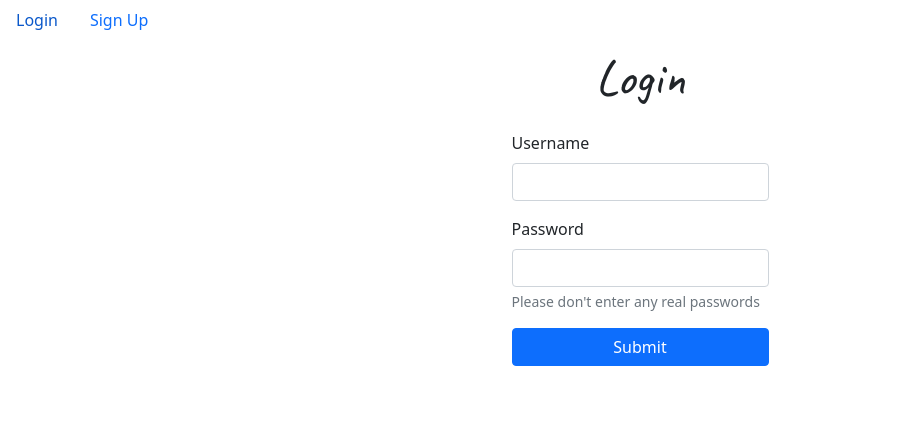
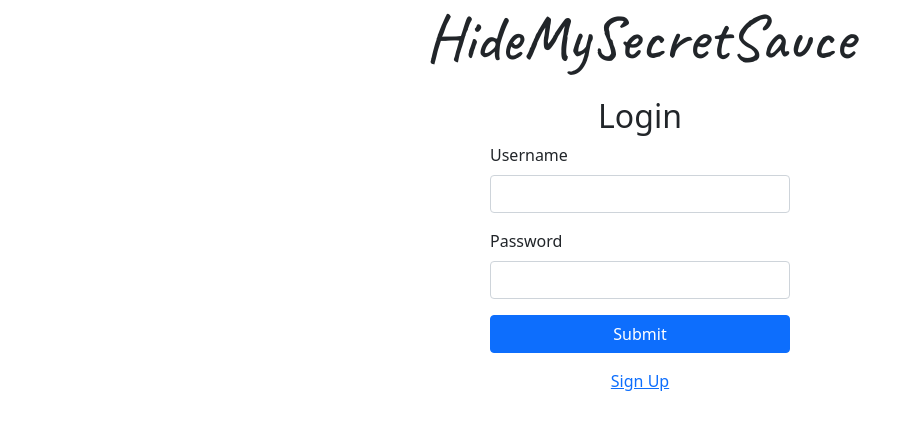
Before and after one commit to makeopensource/hidemysecretsauce.com, a Flask app: page /login in a window 1280 px wide. Shown: the top 430 px of the page, without its empty margins (0-905 px from the left). Run offline with Flask 2, Linux system fonts and the light colour scheme.

Commit message:
working on integrating qr code display

```diff
--- a/hidemysecretsauce/app.py
+++ b/hidemysecretsauce/app.py
@@ -1,34 +1,28 @@
 import secrets
 from flask import Flask, request, make_response, \
     render_template, url_for, redirect
-from database import users, sauces
+from database import *
 import bcrypt
 import re
 from bson.objectid import ObjectId
-
-
+import qrcode
+import pyotp
 
 
 app = Flask(__name__)
 SECURE = False
 
 
-
 @app.route('/')
 def home():
     token = request.cookies.get('token', None)
     if token:
-        style = url_for('static', filename='css/style.css')
-        js = url_for('static', filename='js/sauce.js')
-        user = users.find_one({'token': token})
-        sauce_list = sauces.find({'username': user['username']})
-        if sauce_list is None:
-            sauce_list = []
+        user = get_user_by_token(token)
+        sauce_list = get_sauce_by_username(user['username'])
         return render_template(
             'sauces.html',
+            secure=SECURE,
             username=user['username'],
-            style=style,
-            js=js,
             sauces=sauce_list
         )
     else:
@@ -38,33 +32,30 @@ def home():
 @app.route('/login', methods = ['GET', 'POST'])
 def login():
     if request.method == 'GET':
-        style = url_for('static', filename='css/style.css')
-        return render_template(
-            'form.html',
-            style=style,
-            form_title='Login',
-            action='/login'
-        )
+        return render_template('login.html')
 
     else:
         # parse data from request
         username, password = request.form['username'], request.form['password']
-        return login_auth(username, password)
+
+        # if user doesn't exist or password incorrect
+        if not user_exists(username):
+            return 'login error', 403
 
 
-# authenticate user given username and password
-def login_auth(username, password):
-    user = users.find_one({'username': username})
+        token = secrets.token_bytes(20)
+        add_refresh_token(username, token)
+        response = redirect('/')
+        response.set_cookie('token', str(token))
+        return response
 
-    # if user doesn't exist or password incorrect
-    if user == None or not bcrypt.checkpw(password.encode('utf8'), user['password']):
-        return 'login error', 403
 
-    token = secrets.token_bytes(20)
-    users.update_one({'username': username}, { '$push': { 'token': str(token) } })
-    response = redirect('/')
-    response.set_cookie('token', str(token))
-    return response
+@app.route('/check_2fa', methods=['GET', 'POST'])
+def check_2fa():
+    if request.method == 'GET':
+        return render_template('/check_2fa.html')
+    else:
+        pass
 
 
 @app.route('/logout', methods=['GET', 'POST'])
@@ -82,13 +73,7 @@ def logout():
 @app.route('/signup', methods = ['GET', 'POST'])
 def signup():
     if request.method == 'GET':
-        style = url_for('static', filename='css/style.css')
-        return render_template(
-            'form.html',
-            style=style,
-            form_title='Sign In',
-            action='/signup'
-        )
+        return render_template('signup.html')
 
     else:
         # parse data from request
@@ -97,14 +82,33 @@ def signup():
             return 'Invalid Password'
 
         # check if user already exists
-        if users.count_documents({'username': username}) != 0:
+        if user_exists(username):
             return 'user exists'
 
         # insert new user
-        hashed = bcrypt.hashpw(password.encode('utf8'), bcrypt.gensalt())
-        users.insert_one({'username': username, 'password': hashed })
-        return login_auth(username, password)
+        add_user(username, password)
 
+        return redirect('/login')
+
+
+@app.route('/setup_2fa', methods=['GET', 'POST'])
+def setup_2fa():
+    if request.method == 'GET' and 'token' in request.cookies:
+        secret_key = pyotp.random_base32()
+        user = get_user_by_token(request.cookies['token'])
+        username = user['username']
+
+        qr_code_data = pyotp.totp.TOTP(secret_key).provisioning_uri(
+            name=username,
+            issuer_name='Hide My Secret Sauce'
+        )
+
+        qr_code = qrcode.make(qr_code_data)
+        return render_template('setup_2fa.html', data=qr_code)
+
+    else:
+        # code, password = request.form['code'], request.form['password']
+        return 'POST request to /setup_2fa'
 
 @app.route('/add_sauce', methods=['POST'])
 def add_sauce():
@@ -122,8 +126,8 @@ def add_sauce():
         ingredients = [x.title() for x in ingredients]
 
         # save sauce
-        user = users.find_one({'token': token})
-        sauces.insert_one({'username': user['username'], 'name': sauce, 'ingredients': ingredients})
+        user = get_user_by_token(token)
+        add_sauce(user['username'], sauce, ingredients)
         return redirect('/')
 
     else:
@@ -134,12 +138,10 @@ def delete_sauce():
     token = request.cookies.get('token', None)
     if token:
         _id = request.json['_id']
-        sauce = sauces.find_one({'_id': ObjectId(_id)})
-        user = users.find_one({'token': token})
-        if sauce['username'] != user['username']:
+        try:
+            delete_sauce(token, _id)
+        except ValueError:
             return 'Invalid Request', 403
-
-        sauces.delete_one({'_id': ObjectId(_id)})
         return redirect('/')
 
     else:
--- a/hidemysecretsauce/static/css/style.css
+++ b/hidemysecretsauce/static/css/style.css
@@ -1,19 +1,22 @@
 @import url('https://fonts.googleapis.com/css2?family=Caveat:wght@500&display=swap');
 
-p {
+h1 {
     text-align: center;
-    font-size: 50px;
+    font-size: 4rem;
     font-family: 'Caveat';
+    margin-bottom: 20px;
 }
 
-body {
-    /* background-color: orange; */
+h2 {
+    text-align: center;
+    font-size: 2rem;
 }
 
 form {
     display: flex;
     flex-direction: column;
-    max-width: 500px;
+    max-width: 300px;
+    width: 100%;
 }
 
 textarea {
--- a/hidemysecretsauce/templates/alt_nav.html
+++ b/hidemysecretsauce/templates/alt_nav.html
@@ -4,18 +4,11 @@
         <meta charset="UTF-8">
         <title>Hide My Secret Sauce</title>
         <link href="https://cdn.jsdelivr.net/npm/bootstrap@5.1.3/dist/css/bootstrap.min.css" rel="stylesheet" integrity="sha384-1BmE4kWBq78iYhFldvKuhfTAU6auU8tT94WrHftjDbrCEXSU1oBoqyl2QvZ6jIW3" crossorigin="anonymous">
-        <link rel="stylesheet" type="text/css" href="{{ style }}"/>
+        <link rel="stylesheet" type="text/css" href="{{ url_for('static', filename='css/style.css') }}">
         <meta name="viewport" content="width=device-width, initial-scale=1.0">
     </head>
     <body>
-        <ul class="nav">
-          <li class="nav-item">
-            <a class="nav-link" href="/login">Login</a>
-          </li>
-          <li class="nav-item">
-            <a class="nav-link" href="/signup">Sign Up</a>
-          </li>
-        </ul>
+        <h1>HideMySecretSauce</h1>
         <div class="content">
             {% block content %}{% endblock %}
         </div>
--- /dev/null
+++ b/hidemysecretsauce/templates/login.html
@@ -0,0 +1,18 @@
+{% extends "alt_nav.html" %}
+{% block content %}
+<h2>Login</h2>
+<div class="form-layout">
+    <form action="/login", method="post">
+        <div class="mb-3">
+            <label for="username" class="form-label">Username</label>
+            <input type="text" class="form-control" id="username" name="username">
+        </div>
+        <div class="mb-3">
+            <label for="password" class="form-label">Password</label>
+            <input type="password" class="form-control" id="password" name="password" maxlength="4">
+        </div>
+        <button type="submit" class="btn btn-primary mb-3">Submit</button>
+        <a href="/signup" class="text-center">Sign Up</a>
+    </form>
+</div>
+{% endblock %}
--- a/hidemysecretsauce/templates/sauces.html
+++ b/hidemysecretsauce/templates/sauces.html
@@ -1,7 +1,7 @@
 {% extends "nav.html" %}
 {% block content %}
 
-<p>My [Secret] Sauces</p>
+<h1>My [Secret] Sauces</h1>
 <div class="form-layout mb-5">
     <form action="/add_sauce", method="POST">
         <label for="sauce" class="form-label">Sauce Name</label>
@@ -9,6 +9,7 @@
         <br>
         <label for="ingredients" class="form-label">Ingredients</label>
         <textarea class="form-control" id="exampleFormControlTextarea1" rows="3" name="ingredients"></textarea>
+        <div class="form-text">Write a comma ',' separated list</div>
         <br>
         <input type="submit" id="login" class="form-control" value="Add Secret Sauce">
     </form>
@@ -25,5 +26,5 @@
     </div>
     {% endfor %}
 </div>
-<script src="{{ js }}"></script>
+<script src="{{ url_for('static', filename='js/sauce.js') }}"></script>
 {% endblock %}
--- a/hidemysecretsauce/templates/form.html
+++ b/hidemysecretsauce/templates/signup.html
@@ -1,8 +1,8 @@
 {% extends "alt_nav.html" %}
 {% block content %}
-<p>{{ form_title }}</p>
+<h2>Sign Up</h2>
 <div class="form-layout">
-    <form action="{{ action }}", method="post">
+    <form action="/signup", method="post">
         <div class="mb-3">
             <label for="username" class="form-label">Username</label>
             <input type="text" class="form-control" id="username" name="username">
@@ -10,9 +10,10 @@
         <div class="mb-3">
             <label for="password" class="form-label">Password</label>
             <input type="password" class="form-control" id="password" name="password" maxlength="4">
-            <div id="passwordHelp" class="form-text">Please don't enter any real passwords</div>
+            <div id="passwordHelp" class="form-text">Passwords are 4 characters max</div>
         </div>
-        <button type="submit" class="btn btn-primary">Submit</button>
+        <button type="submit" class="btn btn-primary mb-3">Submit</button>
+        <a href="/login" class="text-center">Login</a>
     </form>
 </div>
 {% endblock %}
```
Also changed, not shown: hidemysecretsauce/database.py (+47 -0 lines), hidemysecretsauce/templates/nav.html (+3 -7 lines), hidemysecretsauce/templates/setup_2fa.html (added, +7 -0 lines).
